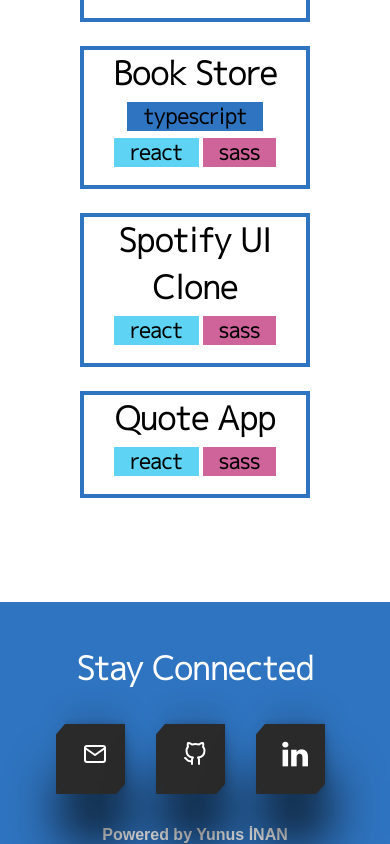
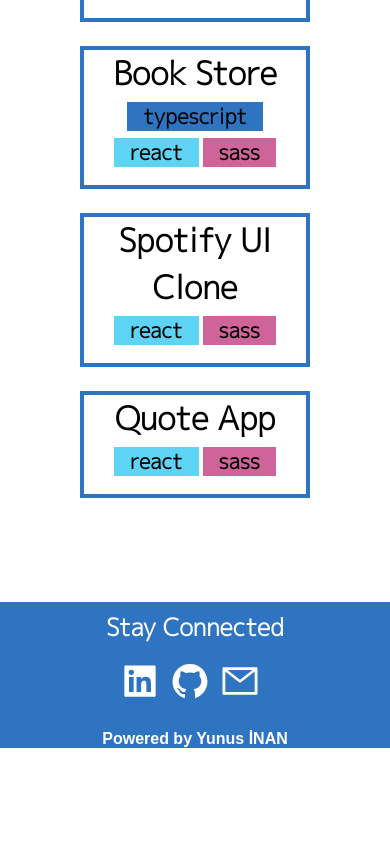
Before and after one commit to Ynsinan/Ynsinan.github.io, a Next.js app: page / in a window 390 px wide. Shown: the part 1280-2124 px from the top of the page. After the commit the page ends 2028 px from the top, so only its background shows below. Built offline with nearby package versions, Linux system fonts and the light colour scheme.

Commit message:
Contact section changes and responsive

```diff
--- a/components/Contact.js
+++ b/components/Contact.js
@@ -1,45 +1,28 @@
 import React from 'react'
-import styles from "../styles/contact.module.css"
+import styles from "../styles/contact.module.scss"
+import {
+    AiFillLinkedin,
+    AiFillGithub,
+    AiFillInstagram,
+    AiOutlineMail,
+} from "react-icons/ai";
 export default function Contact() {
     return (
         <div className={styles.contact}>
             <h1 className={styles.header}>Stay Connected</h1>
-            <ul className={styles.icons}>
+            <div className={styles.icons}>
+                <a href="https://www.linkedin.com/in/yunusinan/">
+                    <AiFillLinkedin className={styles.icon} size={40} />
+                </a>
+                <a href="https://github.com/Ynsinan">
+                    <AiFillGithub className={styles.icon} size={40} />
+                </a>
+                <a href="mailto:yns.inan1660@gmail.com">
+                    <AiOutlineMail className={styles.icon} size={40} />
+                </a>
 
-                <li>
-                    <a href="#">
-                        <span></span>
-                        <span></span>
-                        <span></span>
-                        <span></span>
-                        <span>
-                            <svg xmlns="http://www.w3.org/2000/svg" width="24" height="24" viewBox="0 0 24 24" fill="none" stroke="currentColor" strokeWidth="2" strokeLinecap="round" strokeLinejoin="round"><path d="M4 4h16c1.1 0 2 .9 2 2v12c0 1.1-.9 2-2 2H4c-1.1 0-2-.9-2-2V6c0-1.1.9-2 2-2z"></path><polyline points="22,6 12,13 2,6"></polyline>
-                            </svg>
 
-                        </span>
-                    </a>
-                </li>
-                <li>
-                    <a href="#">
-                        <span></span>
-                        <span></span>
-                        <span></span>
-                        <span></span>
-                        <span >
-                            <svg xmlns="http://www.w3.org/2000/svg" width="24" height="24" viewBox="0 0 24 24" fill="none" stroke="currentColor" strokeWidth="2" strokeLinecap="round" strokeLinejoin="round"><path d="M9 19c-5 1.5-5-2.5-7-3m14 6v-3.87a3.37 3.37 0 0 0-.94-2.61c3.14-.35 6.44-1.54 6.44-7A5.44 5.44 0 0 0 20 4.77 5.07 5.07 0 0 0 19.91 1S18.73.65 16 2.48a13.38 13.38 0 0 0-7 0C6.27.65 5.09 1 5.09 1A5.07 5.07 0 0 0 5 4.77a5.44 5.44 0 0 0-1.5 3.78c0 5.42 3.3 6.61 6.44 7A3.37 3.37 0 0 0 9 18.13V22"></path></svg>
-                        </span>
-                    </a>
-                </li>
-                <li>
-                    <a href="#">
-                        <span></span>
-                        <span></span>
-                        <span></span>
-                        <span></span>
-                        <span className="fa fa-linkedin"></span>
-                    </a>
-                </li>
-            </ul>
+            </div>
 
 
         </div>
--- /dev/null
+++ b/styles/contact.module.scss
@@ -0,0 +1,32 @@
+
+@import "variables";
+
+.contact{
+
+    .header{
+        font-size: 2rem;
+        color: white;
+        margin-bottom: 1rem;
+        @media screen and (max-width: $l) {
+            font-size: 1.5rem;
+        }
+        @media screen and (max-width: $m) {
+            font-size: 1.2rem;
+        }
+
+    }
+    .icons{
+        display: flex;
+        justify-content: center;
+        align-items: center;
+        margin-bottom: 1rem;
+        .icon {
+            color: white;
+            margin-right: 10px;
+            &:hover {
+                color: $mainColor2;
+            }
+        }
+
+    }
+}
--- a/styles/global.scss
+++ b/styles/global.scss
@@ -59,10 +59,10 @@
   }
   .section3{
     width: 100%;
+    max-height: 8rem;
 
-    max-height: 14rem;
     background-color:$mainColor1 ;
-    padding: 5rem;
+    padding: 2rem;
     display: flex;
     align-items: center;
     justify-content: center;
```
